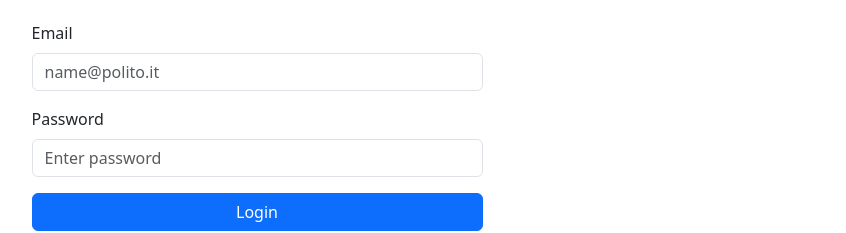
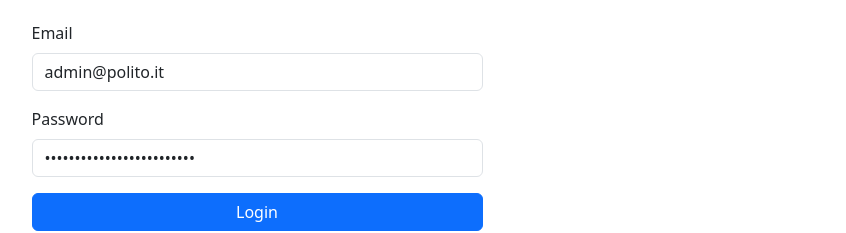
Before and after one commit to gerardomaruotti/SE2, a React (Vite) app in the folder client/: page /login in a window 1280 px wide. Shown: the part 155-388 px from the top of the page, without its empty margins (383-1229 px from the left). Built offline with nearby package versions, Linux system fonts and the light colour scheme; no server answers.

Commit message:
add prefilled credentials

```diff
--- a/client/src/views/Login.jsx
+++ b/client/src/views/Login.jsx
@@ -4,8 +4,8 @@ import { useNavigate } from 'react-router-dom';
 import { Form, Button, Row, Col, Alert, Container } from 'react-bootstrap';
 
 function Login(props) {
-	const [username, setUsername] = useState('');
-	const [password, setPassword] = useState('');
+	const [username, setUsername] = useState('admin@polito.it');
+	const [password, setPassword] = useState('òashfaosufhlaisfhlakushfg');
 
 	const [errorMessage, setErrorMessage] = useState('');
 	const show = props.show;
```
Also changed, not shown: 1 other file (tests, documents, lock files or other folders).
